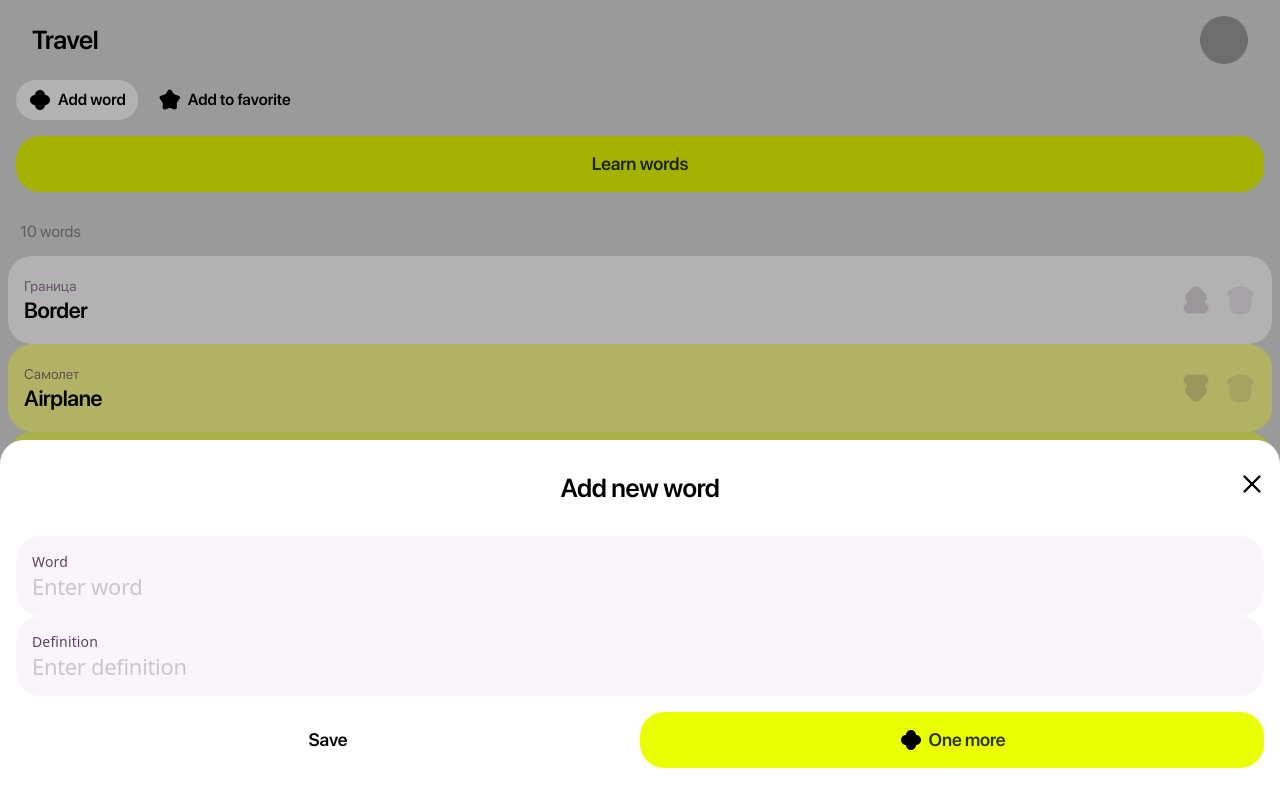
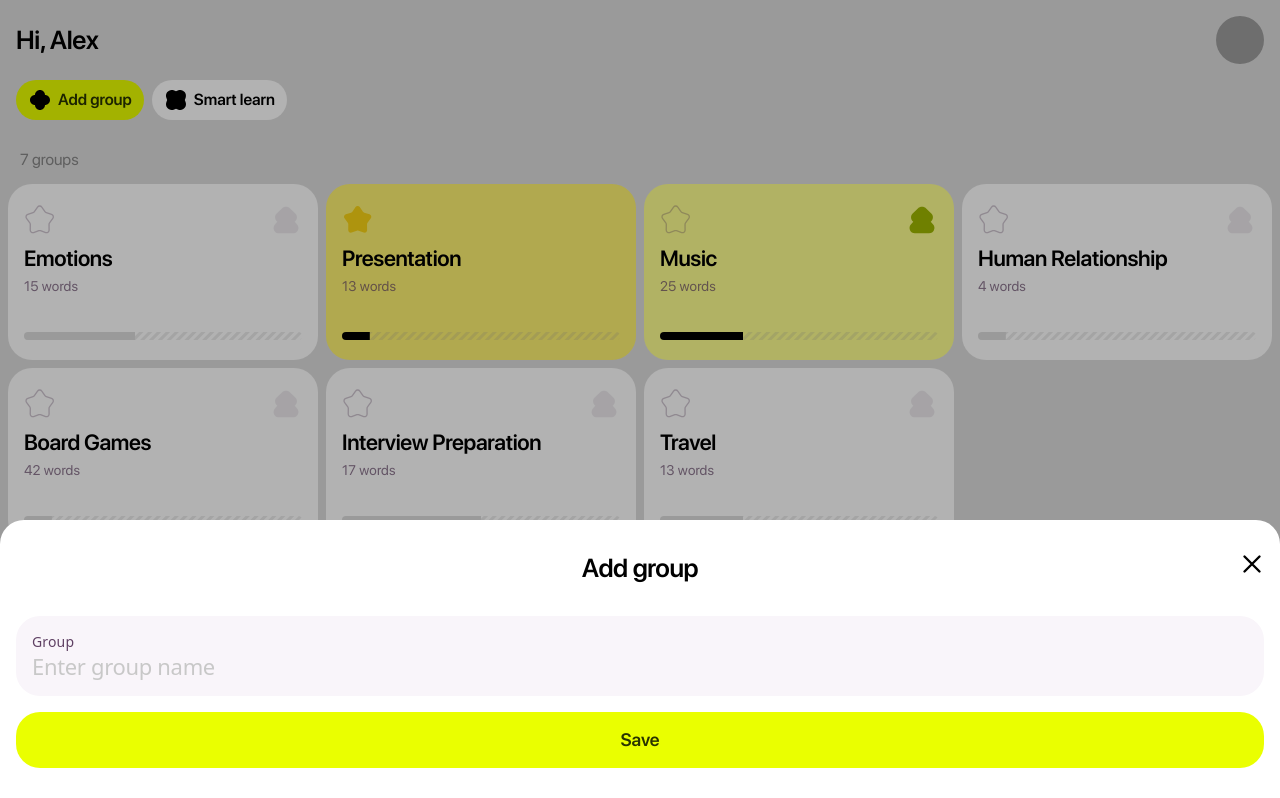
Before and after one commit to ux-button/starwordy-app, a React (Vite) app: page / in a window 1280 px wide. Shown: the top 798 px of the page. Built offline with nearby package versions, Linux system fonts and the light colour scheme; grey boxes are pictures that could not be loaded.

Commit message:
Fix: Group screen HTML markdown

```diff
--- a/src/compositions/GroupList.jsx
+++ b/src/compositions/GroupList.jsx
@@ -2,7 +2,7 @@ import { GroupCell } from '../components/GroupCell';
 
 const GroupList = ({ groups }) => {
   return (
-    <section className="px-2">
+    <>
       <div className="p-3 font-stwRegular text-t-large text-mono-600">
         {groups.length} groups
       </div>
@@ -20,7 +20,7 @@ const GroupList = ({ groups }) => {
           );
         })}
       </div>
-    </section>
+    </>
   );
 };
 
--- a/src/compositions/MenuTitle.jsx
+++ b/src/compositions/MenuTitle.jsx
@@ -1,6 +1,6 @@
 const MenuTitle = ({ title, avatar }) => {
   return (
-    <section className="flex items-center justify-between px-4">
+    <section className="flex items-center justify-between">
       <h1 className="font-stwSemibold text-t-screen">{title}</h1>
       <div className="size-12 rounded-full bg-[url('./assets/mock-avatar.png')] bg-cover"></div>
     </section>
--- a/src/layouts/GroupScreen.jsx
+++ b/src/layouts/GroupScreen.jsx
@@ -23,7 +23,7 @@ const GroupScreen = () => {
   };
 
   return (
-    <div className="h-screen space-y-4 bg-mono-200 pt-4">
+    <div className="h-screen bg-mono-200">
       {state.isModal ? (
         <BottomSheet
           onClickRight={hanleModalClose}
@@ -37,8 +37,9 @@ const GroupScreen = () => {
           </Button>
         </BottomSheet>
       ) : null}
+      <section className="space-y-4 px-4 py-4">
         <MenuTitle title="Hi, Alex" />
-      <section className="flex items-center gap-2 px-4">
+        <section className="flex items-center gap-2">
           <Button onClick={hanleModalOpen} type="primary" size="main">
             <Icon type="plus" style="size-6" /> Add group
           </Button>
@@ -46,7 +47,10 @@ const GroupScreen = () => {
             <Icon type="clover" style="size-6" /> Smart learn
           </Button>
         </section>
+      </section>
+      <section className="bg-mono-200 px-2">
         <GroupList groups={state.allGroups} />
+      </section>
     </div>
   );
 };
--- a/src/layouts/WordsInGroupScreen.jsx
+++ b/src/layouts/WordsInGroupScreen.jsx
@@ -49,6 +49,7 @@ const WordsInGroupScreen = () => {
           </section>
         </BottomSheet>
       ) : null}
+
       <section className="space-y-4 px-4 py-4">
         <MenuTitle title="Travel" />
         <section className="flex items-center gap-2">
--- a/src/main.jsx
+++ b/src/main.jsx
@@ -7,6 +7,6 @@ import { WordsInGroupScreen } from './layouts/WordsInGroupScreen';
 
 ReactDOM.createRoot(document.getElementById('root')).render(
   <React.StrictMode>
-    <WordsInGroupScreen />
+    <GroupScreen />
   </React.StrictMode>,
 );
```
Lines whose indentation alone changed are shown as unchanged.
